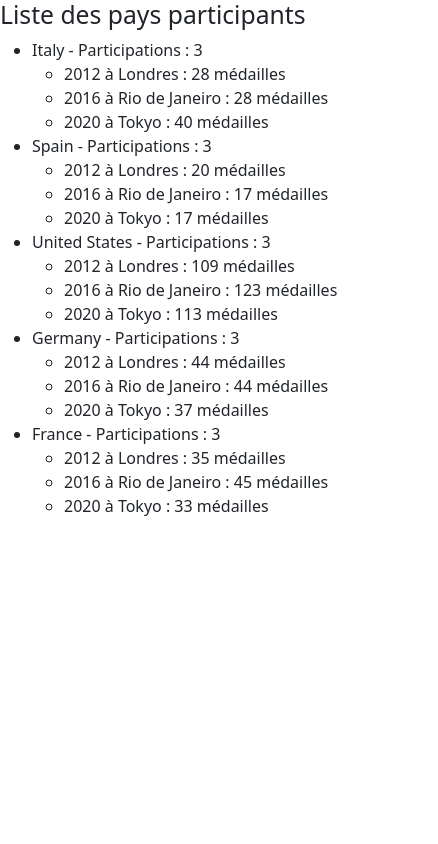
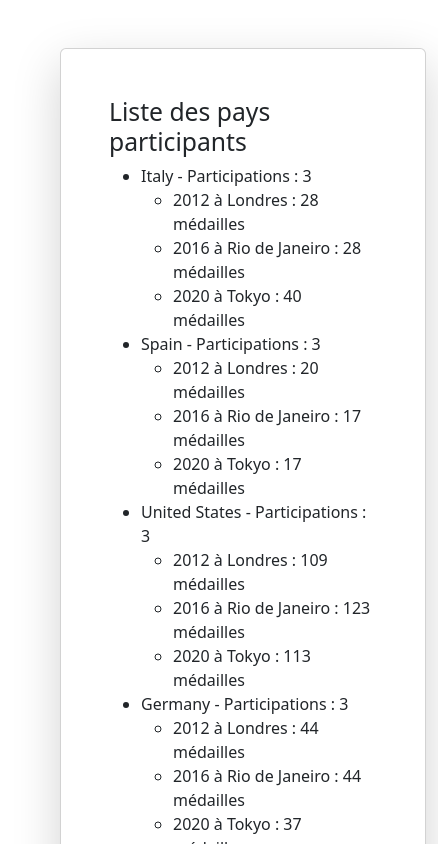
Before and after one commit to SilenusDev/Developpez-le-front-end-en-utilisant-Angular, an Angular app: page / in a window 390 px wide. Shown: the top 844 px of the page, 438 px wide, since content can reach past the window. Built offline with nearby package versions, Linux system fonts and the light colour scheme.

Commit message:
add bootstrap 5.3.2 CDN for quick style and responsive design

```diff
--- a/src/app/app.component.html
+++ b/src/app/app.component.html
@@ -1 +1,2 @@
-<router-outlet></router-outlet>
+<!-- <app-header /> -->
+<router-outlet />
--- /dev/null
+++ b/src/app/pages/header/header.component.html
@@ -0,0 +1,5 @@
+<nav class="navbar navbar-expand-lg bg-body-tertiary">
+    <div class="container-md">
+      <a class="navbar-brand" href="#">Olympic games app</a>
+    </div>
+</nav>
--- a/src/app/pages/home/home.component.html
+++ b/src/app/pages/home/home.component.html
@@ -1,8 +1,10 @@
 <!-- src/app/pages/home/home.component.html -->
-<div *ngIf="olympics$ | async as olympics; else loading">
+<div class="container m-5">
+    <div class="card shadow-lg p-5">
+        <div class="col">
             <h2>Liste des pays participants</h2>
             <ul>
-        <li *ngFor="let olympic of olympics">
+                <li *ngFor="let olympic of olympics$ | async">
                     {{ olympic.country }} - Participations : {{ olympic.participations.length }}
                     <ul>
                         <li *ngFor="let participation of olympic.participations">
@@ -11,6 +13,8 @@
                     </ul>
                 </li>
             </ul>
+        </div>
+    </div>
 </div>
 <ng-template #loading>
 <p>Chargement des données...</p>
```
Also changed, not shown: src/app/pages/header/header.component.ts (added, +12 -0 lines), src/app/pages/header/header.component.scss (added), 1 other file (tests, documents, lock files or other folders). Lines whose indentation alone changed are shown as unchanged.
